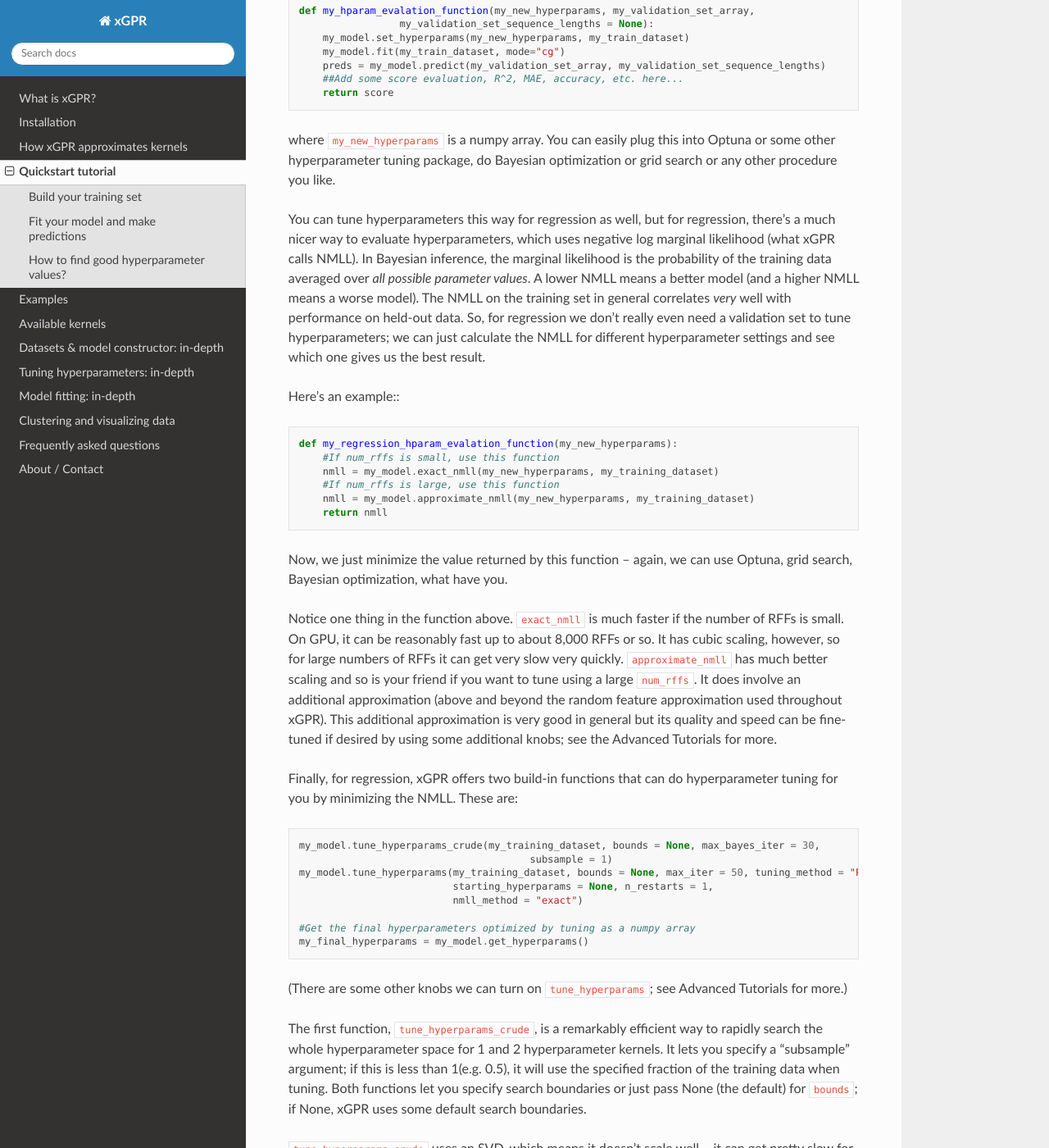
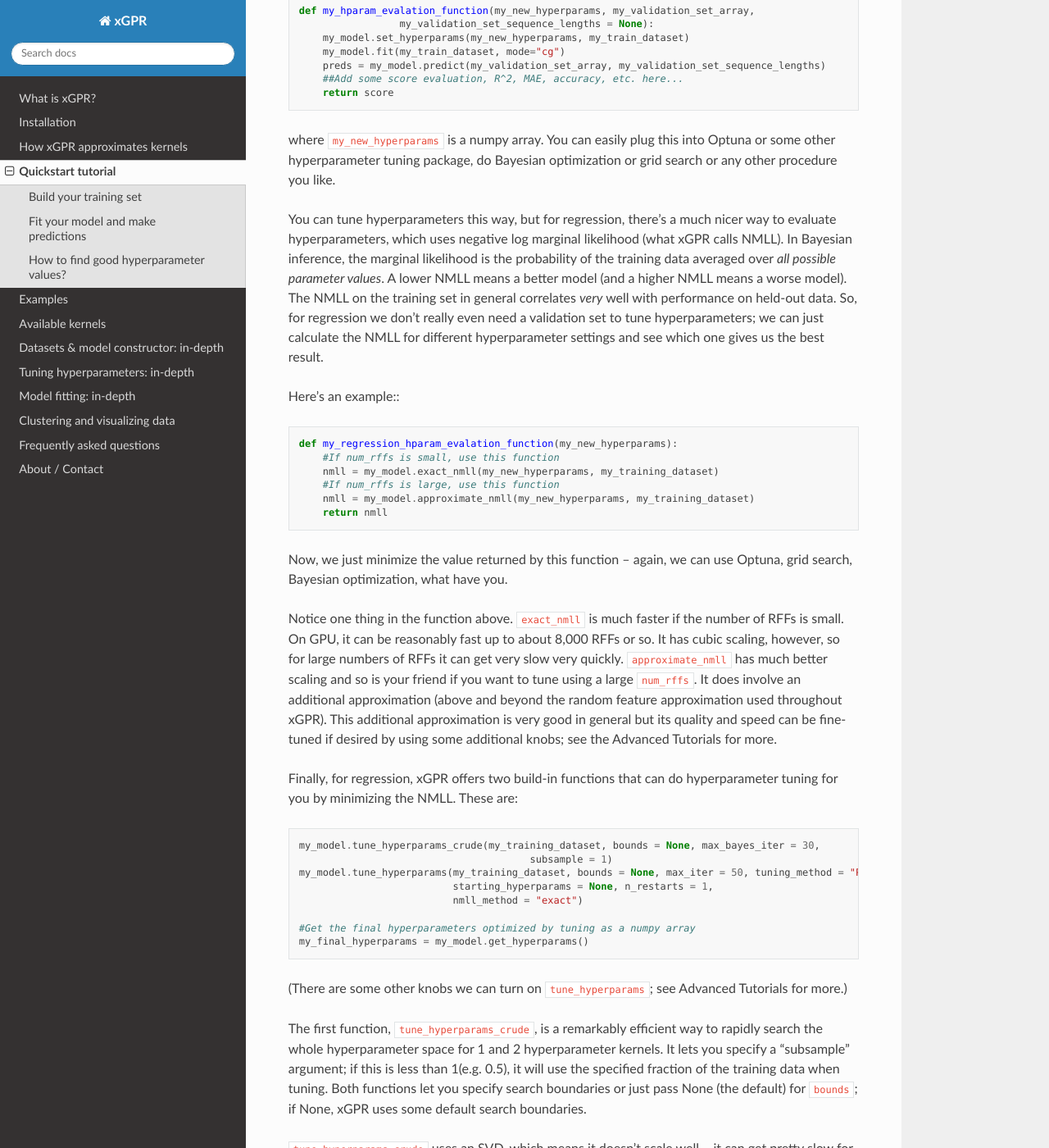
Before and after one commit to jlparkI/xGPR, a Sphinx documentation site: the page built from docs/basic_tutorial.rst, in a window 1280 px wide and 1400 px high, scrolled down 3465 px. Shown: the whole window at 82% size. Built offline with Sphinx 7.4.7 and the Read the Docs theme 2.0.0, drawn with Linux system fonts in a browser that asks for light colours; some of the changed text lies outside the part shown.

```diff
--- a/docs/advanced/initialization_tutorial.rst
+++ b/docs/advanced/initialization_tutorial.rst
@@ -86,7 +86,7 @@ or ``GraphRBF`` for graphs), e.g.:::
   from xGPR import xGPRegression
   my_model = xGPRegression(num_rffs = 2048,
                         variance_rffs = 512, kernel_choice = "Conv1dRBF",
-                        device = "gpu", kernel_settings =
+                        device = "cuda", kernel_settings =
                         {"conv_width":9}, verbose = True)
 
 Everything else remains unchanged, you just need to ensure the dataset
--- a/docs/basic_tutorial.rst
+++ b/docs/basic_tutorial.rst
@@ -180,7 +180,7 @@ where ``my_new_hyperparams`` is a numpy array. You can easily plug this into Opt
 some other hyperparameter tuning package, do Bayesian optimization or grid search or
 any other procedure you like.
 
-You can tune hyperparameters this way for regression as well, but for regression, there's
+You can tune hyperparameters this way, but for regression, there's
 a much nicer way to evaluate hyperparameters, which uses negative log marginal likelihood
 (what xGPR calls NMLL). In Bayesian inference, the marginal likelihood is the probability
 of the training data averaged over *all possible parameter values*.  A lower NMLL means
--- a/docs/kernel_info/fixed_vec_kernels.rst
+++ b/docs/kernel_info/fixed_vec_kernels.rst
@@ -78,7 +78,7 @@ For ``MiniARD``, supply a list under
 
   my_model = xGPRegression(num_rffs = 2048, variance_rffs = 512,
                         kernel_choice = "MiniARD",
-                        device = "gpu", kernel_settings =
+                        device = "cuda", kernel_settings =
                         {"split_points":[21,36])
 
 The features in between two split points all share a lengthscale. In this
```
Also changed, not shown: other parts of docs/basic_tutorial.rst (+3 -3 lines), 5 other files.
